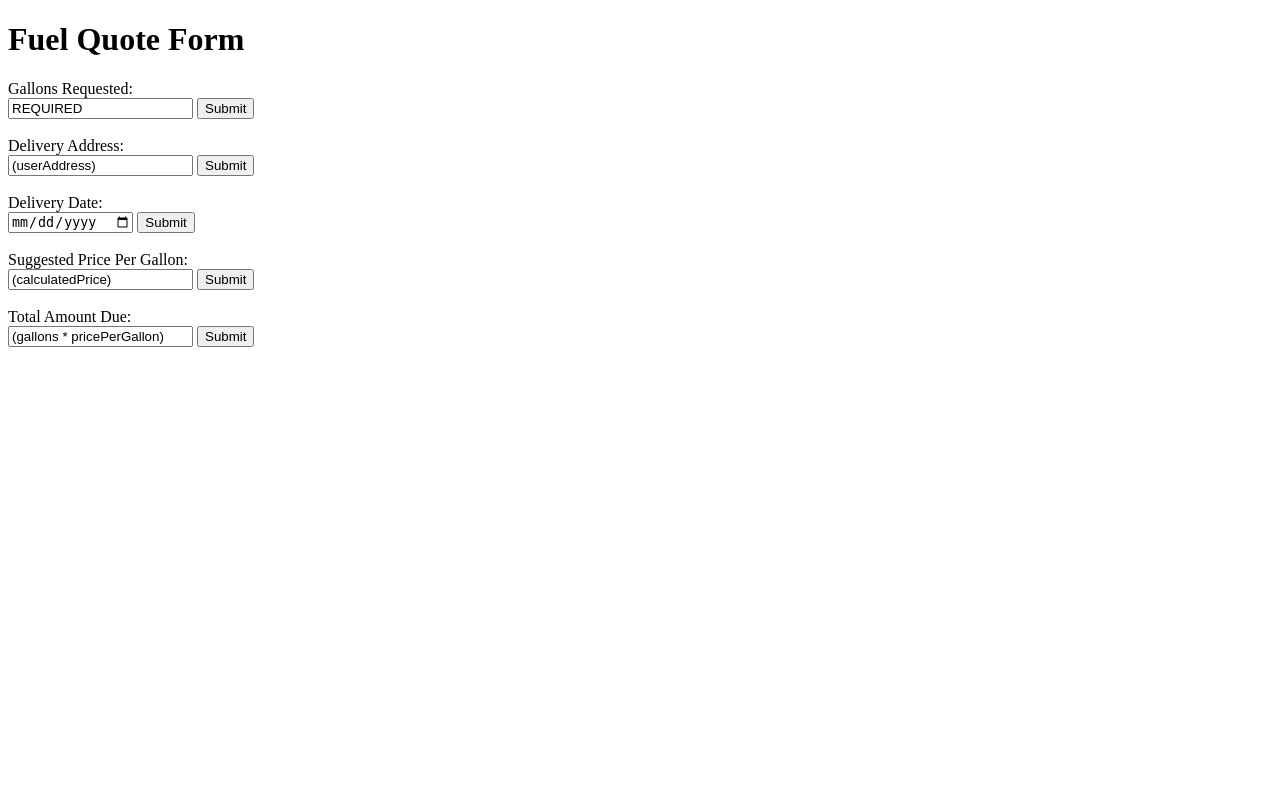
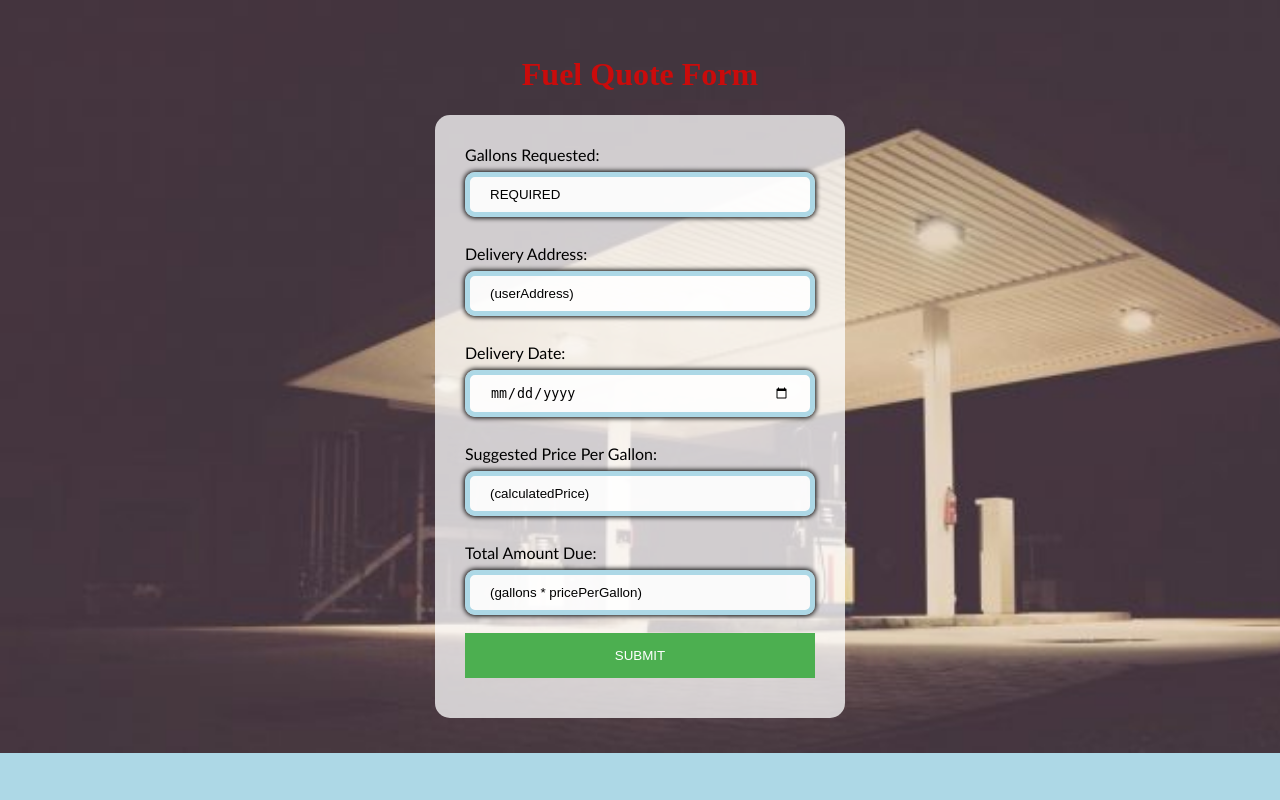
Before and after one commit to k-mare23/Fuel-rate-project, a Python web app: template Assignment2/Templates/fuel_quote.html in a window 1280 px wide. Run offline with Jinja, Linux system fonts and the light colour scheme; the template is opened without the code that fills it, so the values that code supplies are empty.

Commit message:
Style fuel quote form

```diff
--- a/Assignment2/Templates/fuel_quote.html
+++ b/Assignment2/Templates/fuel_quote.html
@@ -1,13 +1,18 @@
 <!DOCTYPE html>
 <html>
+    <head>
+        <link rel = "icon" href = "../images/icon.png" type = "image/x-icon">
+        <link rel="stylesheet" type="text/css" href="../styles/styling.css">
+    </head>
     <body>
-        <h1>Fuel Quote Form</h1>
+        <center><h1 style="color: rgb(202, 11, 11); font-family: Yeseva One;">Fuel Quote Form</h1></center>
+        <div class="container">
         <form>
             <label>
                 Gallons Requested:
                 <br>
                 <input type="text" name="gallonsRequested" value = "REQUIRED" required/>
-                <input type="submit">
+
             </label>
             <br>
             <br>
@@ -15,7 +20,6 @@
                 Delivery Address:
                 <br>
                 <input type="text" name="deliveryAddress" value = "(userAddress)" readonly/>
-                <input type ="submit">
             </label>
             <br>
             <br>
@@ -23,7 +27,7 @@
                 Delivery Date:
                 <br>
                 <input type="date" name="deliveryDate"/>
-                <input type ="submit">
+
             </label>
             <br>
             <br>
@@ -31,7 +35,7 @@
                 Suggested Price Per Gallon:
                 <br>
                 <input type="text" name="pricePerGallon" value="(calculatedPrice)" readonly/>
-                <input type ="submit">
+
             </label>
             <br>
             <br>
@@ -39,8 +43,10 @@
                 Total Amount Due:
                 <br>
                 <input type="text" name="totalDue" value="(gallons * pricePerGallon)" readonly/>
-                <input type ="submit">
+
             </label>
+            <center><button type="submit">SUBMIT</button></center>
         </form>
+        </div>
         </body>
 </html>
```
